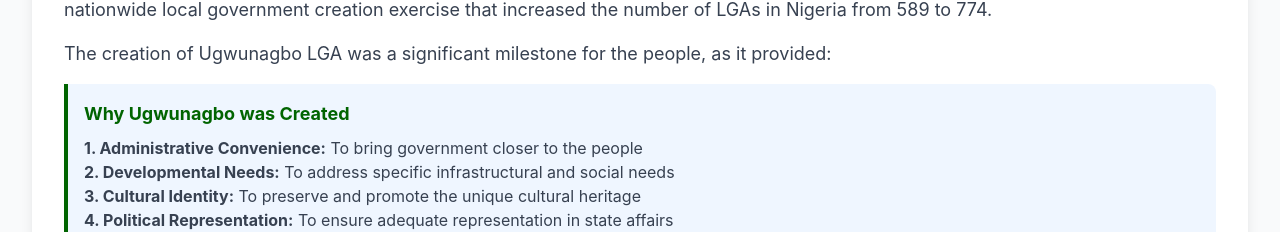
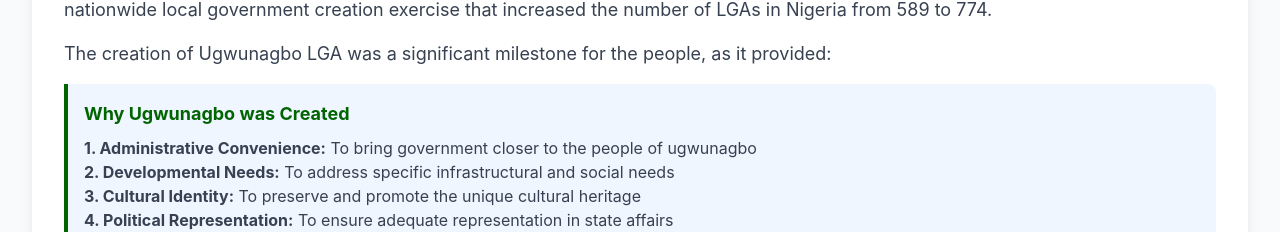
Before and after one commit to promisejoy/myugwunagbo, a React (Vite) app in the folder ugwunagbo-frontend/: page /about in a window 1280 px wide. Shown: the part 1569-1801 px from the top of the page. Built offline with nearby package versions, Linux system fonts and the light colour scheme; no server answers.

Commit message:
Add Layout component and fix imports

```diff
--- a/ugwunagbo-frontend/src/pages/AboutPage.jsx
+++ b/ugwunagbo-frontend/src/pages/AboutPage.jsx
@@ -113,7 +113,7 @@ const AboutPage = () => {
 
             <div className="bg-blue-50 border-l-4 border-[#006400] p-4 my-4 rounded-r-lg">
               <h3 className="text-lg font-bold text-[#006400] mb-2">Why Ugwunagbo was Created</h3>
-              <p className="text-gray-700"><strong>1. Administrative Convenience:</strong> To bring government closer to the people</p>
+              <p className="text-gray-700"><strong>1. Administrative Convenience:</strong> To bring government closer to the people of ugwunagbo</p>
               <p className="text-gray-700"><strong>2. Developmental Needs:</strong> To address specific infrastructural and social needs</p>
               <p className="text-gray-700"><strong>3. Cultural Identity:</strong> To preserve and promote the unique cultural heritage</p>
               <p className="text-gray-700"><strong>4. Political Representation:</strong> To ensure adequate representation in state affairs</p>
```
